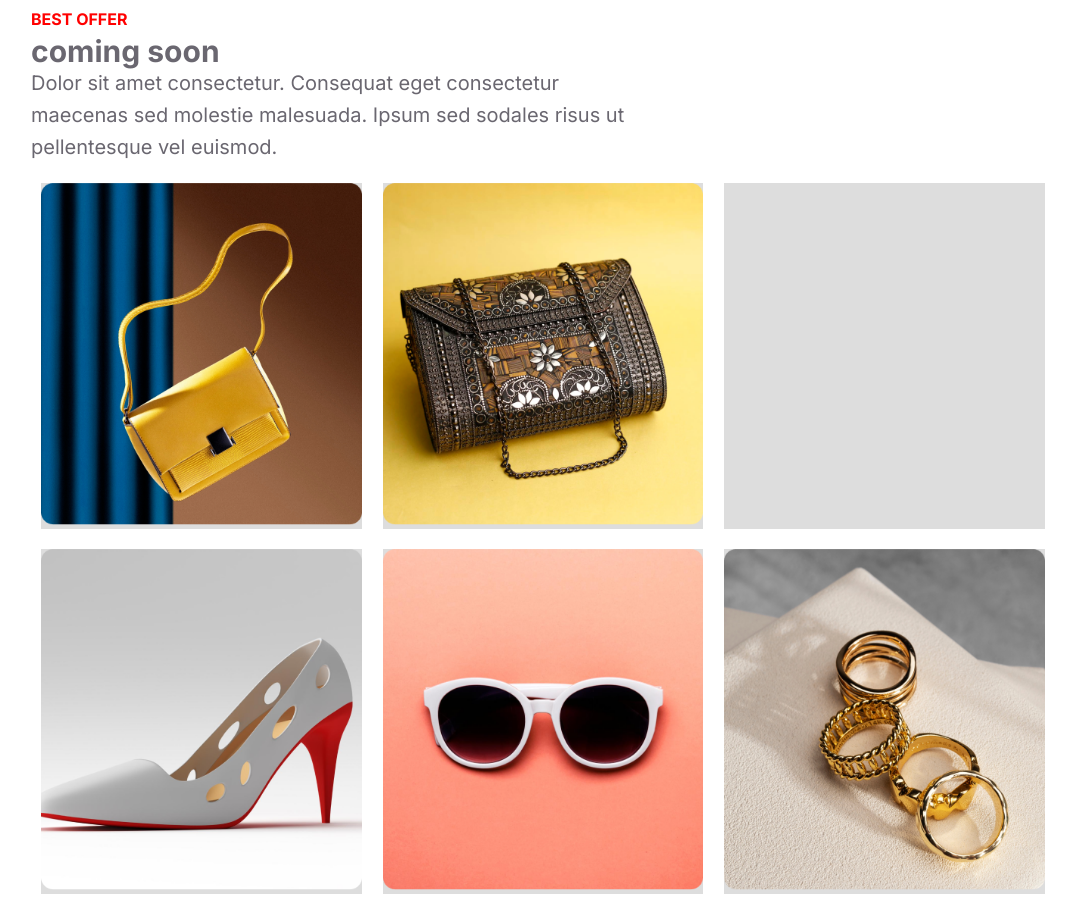
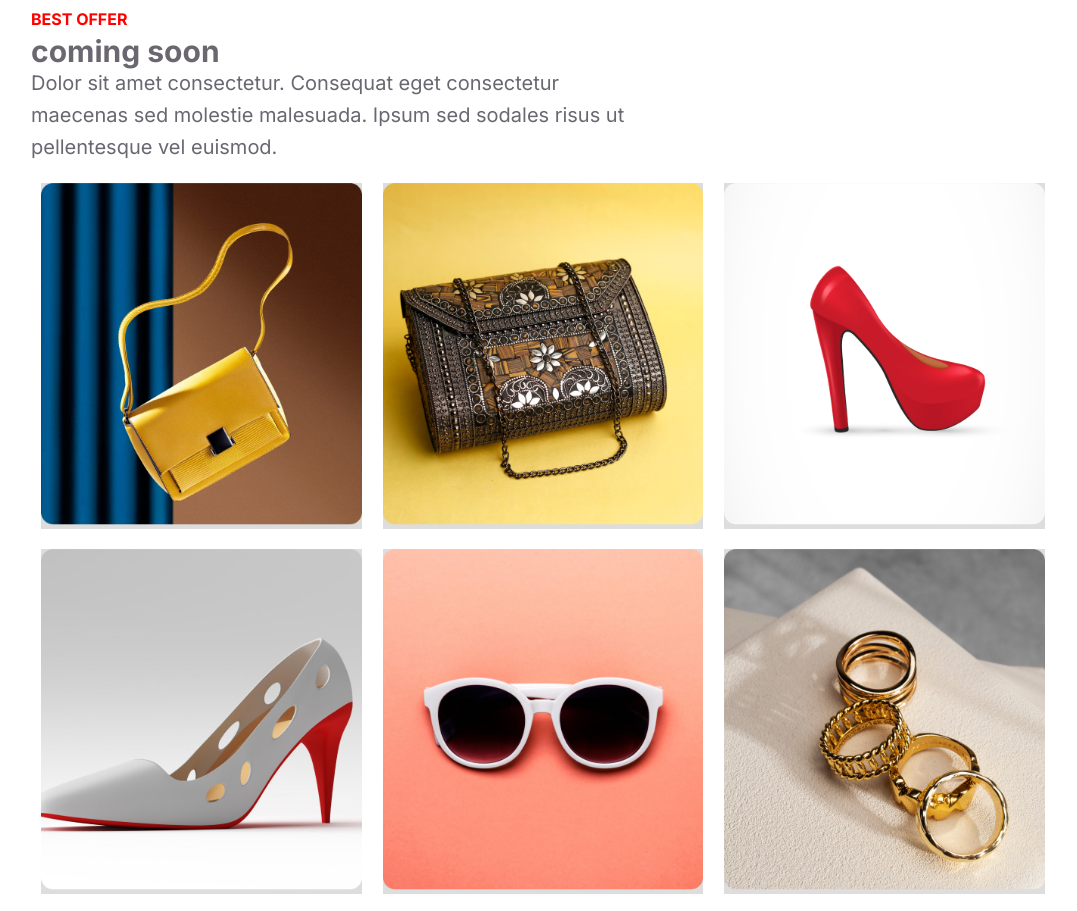
Before and after one commit to Tariqulislamsadek/Happy-new-year-2024, a plain HTML site: page index.html in a window 1280 px wide. Shown: the part 3370-4281 px from the top of the page, without its empty margins (97-1174 px from the left). Drawn offline with Linux system fonts and the light colour scheme; the site is published under a folder, as on GitHub Pages, so addresses that start at the root find nothing.

Commit message:
final chekup readd

```diff
--- a/index.html
+++ b/index.html
@@ -119,7 +119,7 @@
                     <img src="./images/Rectangle 4.png" alt="">
                 </div>
                 <div class="portfolio-item">
-                    <img src="/images/Rectangle 5.png" alt="">
+                    <img src="./images/Rectangle 5.png" alt="">
                 </div>
                 <div class="portfolio-item">
                     <img src="./images/Rectangle 6.png" alt="">
```
